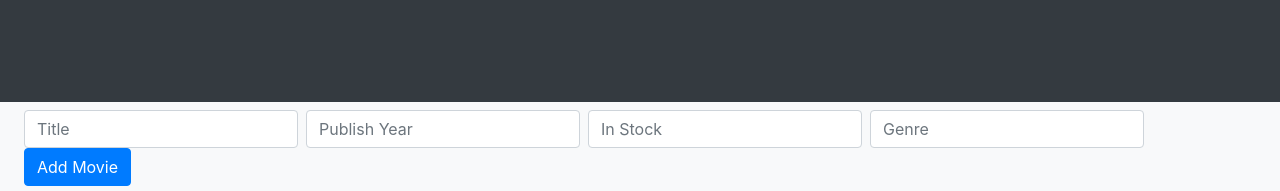
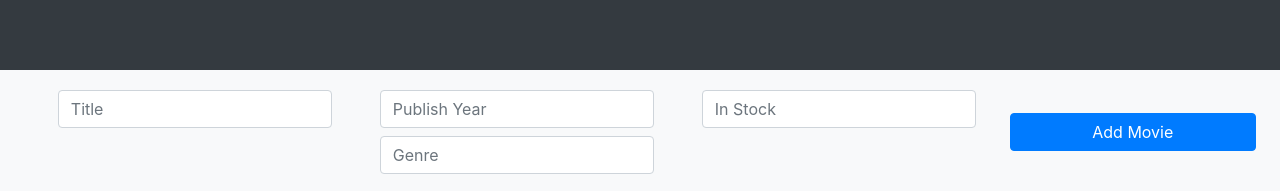
Before and after one commit to alyabozied/DMovies, a React (Create React App) app: page / in a window 1280 px wide. Shown: the part 606-797 px from the top of the page. Built offline with nearby package versions, Linux system fonts and the light colour scheme; no server answers; the database is empty.

Commit message:
Add movie to state

```diff
--- a/package.json
+++ b/package.json
@@ -12,7 +12,8 @@
     "font-awesome": "^4.7.0",
     "react": "^16.12.0",
     "react-dom": "^16.12.0",
-    "react-scripts": "3.4.0"
+    "react-scripts": "3.4.0",
+    "react-year-picker": "^0.3.7"
   },
   "scripts": {
     "predeploy": "npm run build",
--- a/src/App.js
+++ b/src/App.js
@@ -11,7 +11,6 @@ class App extends Component {
            <p className=" subtext badge badge-sm badge-light text-primary">BETA</p>
         </div>
        <MoviesList/>
-       <MovieInput/>
       </div>
     );
   }
--- a/src/components/movieinput.jsx
+++ b/src/components/movieinput.jsx
@@ -1,14 +1,28 @@
 import React, { Component } from 'react'
 
 export class MovieInput extends Component {
+    constructor(){
+        super();
+        this.state = {};
+    }
+    handleChange =(e)=>{
+        this.setState({[e.target.name] : e.target.value})
+    }
+    handleSubmit=(e)=>{
+        e.preventDefault();
+        console.log(this.state);
+        this.props.handleAddMovie(this.state);
+    }
     render() {
         return (
-            <div className="bg-light py-2 px-4" id="footer">
-            <form className="form-inline">
-            <input className="form-control mr-sm-2 " type="text" placeholder="Title" aria-label="Title" required></input>
-            <input className="form-control mr-sm-2 " type="text" placeholder="Publish Year" aria-label="PublishYear" required></input>
-            <input className="form-control mr-sm-2 " type="text" placeholder="In Stock" aria-label="InStock" required></input>
-            <input className="form-control mr-sm-2 " type="text" placeholder="Genre" aria-label="Genre" required></input>
+            <div className="bg-light py-3 px-4" id="footer">
+            <form className="form-inline" onSubmit={this.handleSubmit}>
+                <div id='float-left'>
+                    <input className="form-control mx-4 my-1" type="text" placeholder="Title" name="title" onChange={this.handleChange} required></input>
+                    <input className="form-control mx-4 my-1" type="text" placeholder="Publish Year" name="publishYear" onChange={this.handleChange} required></input>
+                    <input className="form-control mx-4 my-1 " type="text" placeholder="In Stock" name="numberInStock" onChange={this.handleChange} required></input>
+                    <input className="form-control mx-4 my-1" type="text" placeholder="Genre" name="genre" onChange={this.handleChange} required></input>
+                </div>
             <button className="btn btn-primary my-2 my-sm-0" id="float-right" type="submit">Add Movie</button>
             </form>
             </div>
--- a/src/components/movies.jsx
+++ b/src/components/movies.jsx
@@ -31,10 +31,14 @@ export class MoviesList extends Component {
             {movies[i].numberInStock--;
             this.setState({movies})}
     }
-
-
+    handleAddMovie = (movie)=>{
+        let movies = this.state.movies;
+        movies.push( movie);
+       this.setState({movies});
+    }
     render() {
         return (
+            <React.Fragment>
             <div className="container">
                 <table className="table table-dark table-hover mx-auto">
                 <thead>
@@ -50,7 +54,7 @@ export class MoviesList extends Component {
                 {this.state.movies.map(movie=> (
                         <tr  key={movie.ID} className={(movie.numberInStock) ? "" : "table-danger"}>
                             <th scope="row" className="text-left">{movie.title}</th>
-                            <td>{movie.genre.name}</td>
+                            <td>{movie.genre}</td>
                             <td>{movie.publishYear}</td>
                             <td><Counter id ={movie.ID} stock ={movie.numberInStock} increment ={this.handleIncrement} decrement ={this.handleDecrement}/></td>
                             <td><button onClick={()=>(this.handleDelete(movie))} className="btn btn-danger btn-sm">Delete</button></td>
@@ -59,6 +63,8 @@ export class MoviesList extends Component {
                 </tbody>
                 </table>
             </div>
+              <MovieInput handleAddMovie={this.handleAddMovie}/>
+              </React.Fragment>
         )
     }
 }
--- a/src/index.css
+++ b/src/index.css
@@ -20,7 +20,10 @@ body {
   width: 100%;
 }
 #float-right {
-  float: right;
+  width: 20%;
+}
+#float-left {
+  width: 80%;
 }
 code {
   font-family: source-code-pro, Menlo, Monaco, Consolas, 'Courier New',
```
Also changed, not shown: 1 other file (tests, documents, lock files or other folders).
